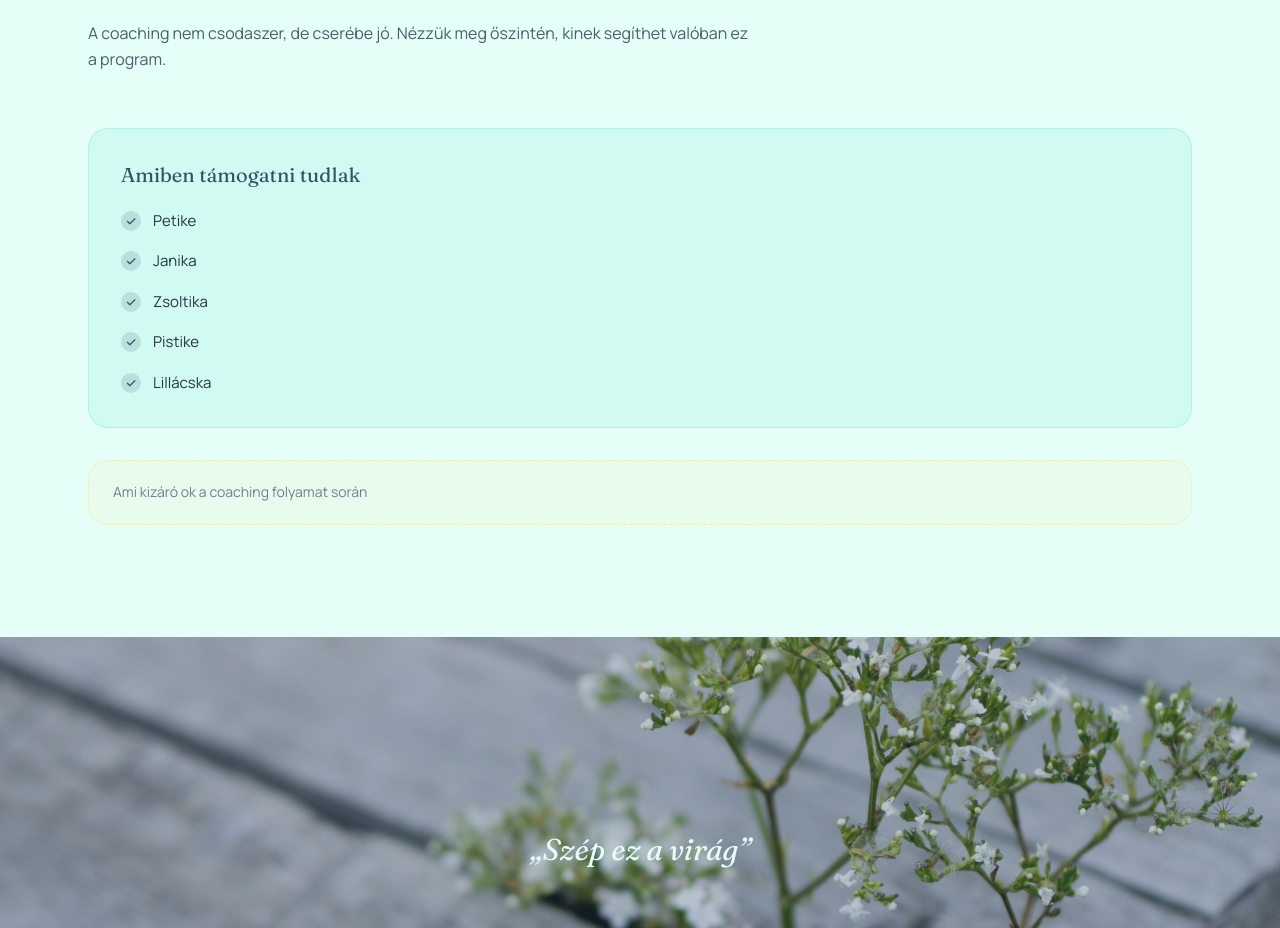
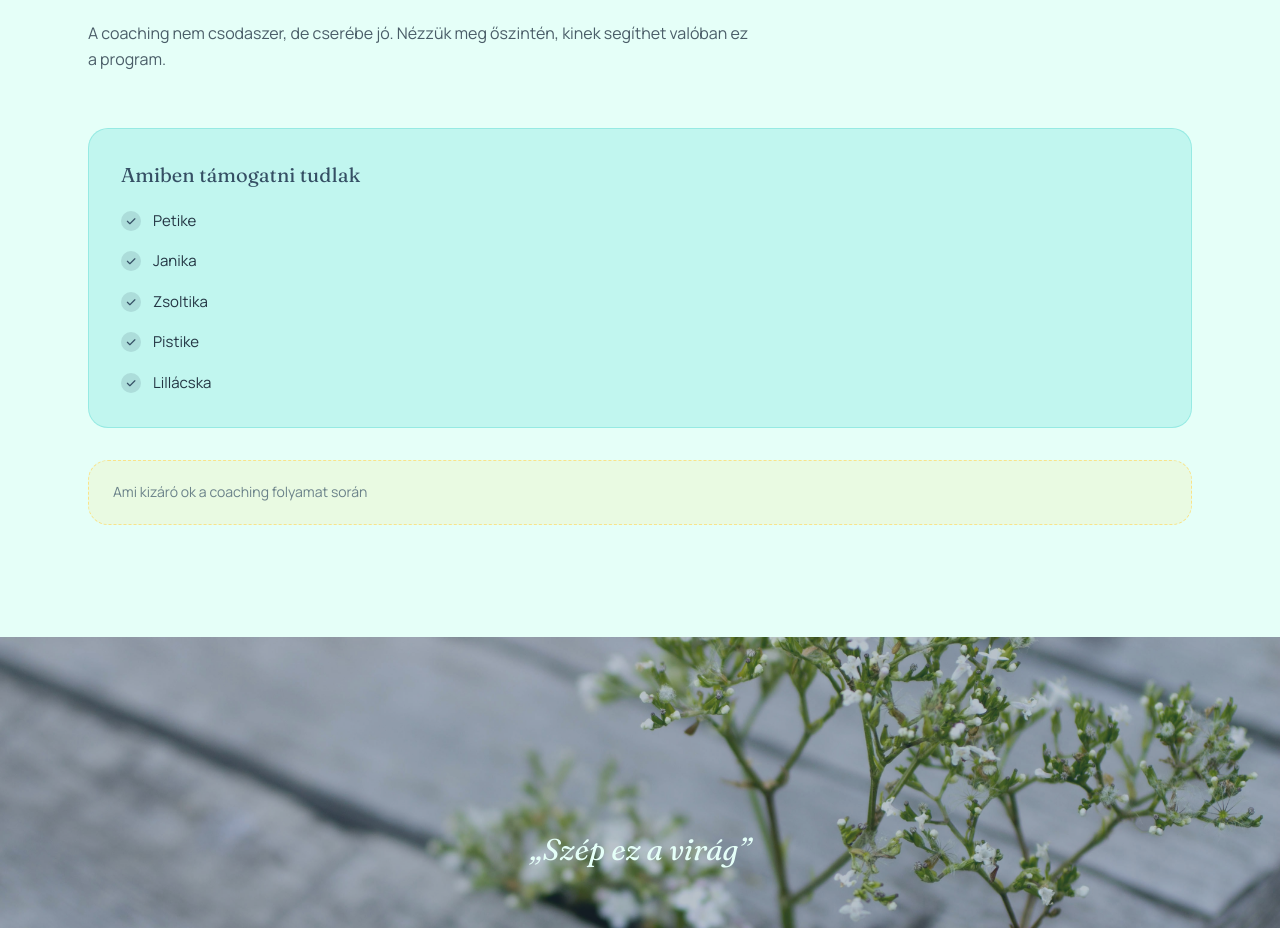
Before and after one commit to zeti1223/skipintro-coaching, a Vue app: page / in a window 1280 px wide. Shown: the part 1108-2036 px from the top of the page. Built offline with nearby package versions, Linux system fonts and the light colour scheme.

Commit message:
fix colors

```diff
--- a/src/components/AudienceSection.vue
+++ b/src/components/AudienceSection.vue
@@ -10,7 +10,7 @@ import { audience } from '../content.js'
         <p class="text-body/80 leading-relaxed">{{ audience.intro }}</p>
       </div>
 
-      <div class="rounded-card bg-aqua/15 border border-aqua/25 p-7 md:p-8">
+      <div class="rounded-card bg-aqua/25 border border-aqua/40 p-7 md:p-8">
         <h3 class="font-display text-xl text-ink mb-5">{{ audience.forTitle }}</h3>
         <ul class="space-y-4">
           <li v-for="(item, i) in audience.for" :key="i" class="flex gap-3">
@@ -22,7 +22,7 @@ import { audience } from '../content.js'
         </ul>
       </div>
 
-      <div class="mt-8 border border-dashed border-gold/50 bg-gold/8 rounded-card px-6 py-5 text-sm text-ink/70 leading-relaxed">
+      <div class="mt-8 border border-dashed border-gold/70 bg-gold/15 rounded-card px-6 py-5 text-sm text-ink/70 leading-relaxed">
         {{ audience.disclaimer }}
       </div>
     </div>
```
